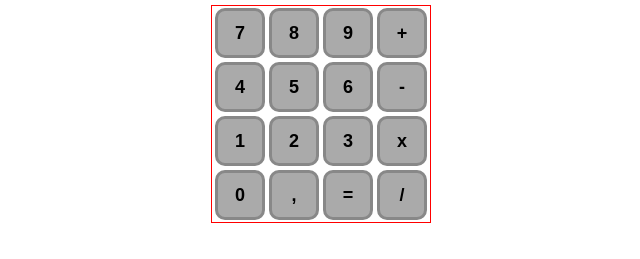
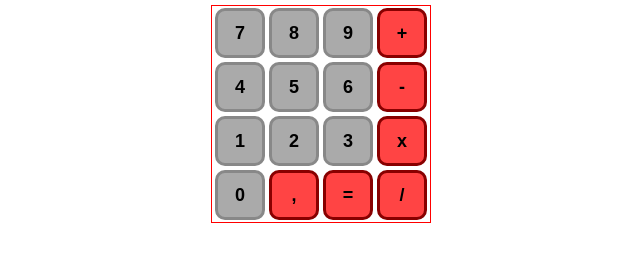
Before and after one commit to denneraladim/Calculadora, a plain HTML site: page index.html in a window 1280 px wide. Shown: the part 37-296 px from the top of the page, without its empty margins (319-959 px from the left). Drawn offline with Linux system fonts and the light colour scheme.

Commit message:
Atualizado

```diff
--- a/index.html
+++ b/index.html
@@ -19,19 +19,19 @@
             <button id="t7" class="tecla">7</button>
             <button id="t8" class="tecla">8</button>
             <button id="t9" class="tecla">9</button>
-            <button id="tsoma" class="tecla">+</button>
+            <button id="tsoma" class="tecla teclaOp">+</button>
             <button id="t4" class="tecla">4</button>
             <button id="t5" class="tecla">5</button>
             <button id="t6" class="tecla">6</button>
-            <button id="tsubtracao" class="tecla">-</button>
+            <button id="tsubtracao" class="tecla teclaOp">-</button>
             <button id="t1" class="tecla">1</button>
             <button id="t2" class="tecla">2</button>
             <button id="t3" class="tecla">3</button>
-            <button id="tx" class="tecla">x</button>
+            <button id="tx" class="tecla teclaOp">x</button>
             <button id="t0" class="tecla">0</button>
-            <button id="tseparador" class="tecla">,</button>
-            <button id="tigual" class="tecla">=</button>
-            <button id="tdivisao" class="tecla">/</button>
+            <button id="tseparador" class="tecla teclaOp">,</button>
+            <button id="tigual" class="tecla teclaOp">=</button>
+            <button id="tdivisao" class="tecla teclaOp">/</button>
 
 
 
--- a/styles.css
+++ b/styles.css
@@ -44,3 +44,9 @@
     cursor: pointer;
     margin: 2px;
 }
+
+
+.teclaOp {
+    background-color: #f44 !important;
+    border-color: #800 !important;
+}
```
Also changed, not shown: 1 other file.
